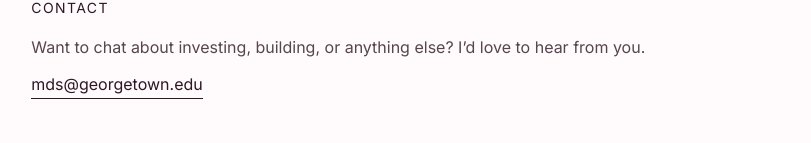
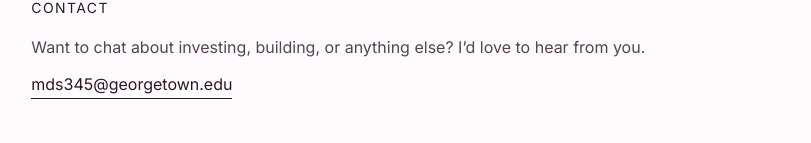
Before and after one commit to MSizzle/MSizzle-Personal-Website, a Next.js app: page /about in a window 1280 px wide. Shown: the part 809-952 px from the top of the page, without its empty margins (234-1045 px from the left). Built offline with nearby package versions, Linux system fonts and the light colour scheme; no server answers.

Commit message:
fix: correct email to mds345@georgetown.edu
Co-Authored-By: Claude Opus 4.6 (1M context) <noreply@anthropic.com>

```diff
--- a/src/components/footer.tsx
+++ b/src/components/footer.tsx
@@ -24,10 +24,10 @@ export function Footer() {
             I&rsquo;d love to hear from you.
           </p>
           <a
-            href="mailto:mds@georgetown.edu"
+            href="mailto:mds345@georgetown.edu"
             className="mt-3 inline-block border-b border-current pb-0.5 text-base transition-opacity hover:opacity-60"
           >
-            mds@georgetown.edu
+            mds345@georgetown.edu
           </a>
         </div>
 
```
